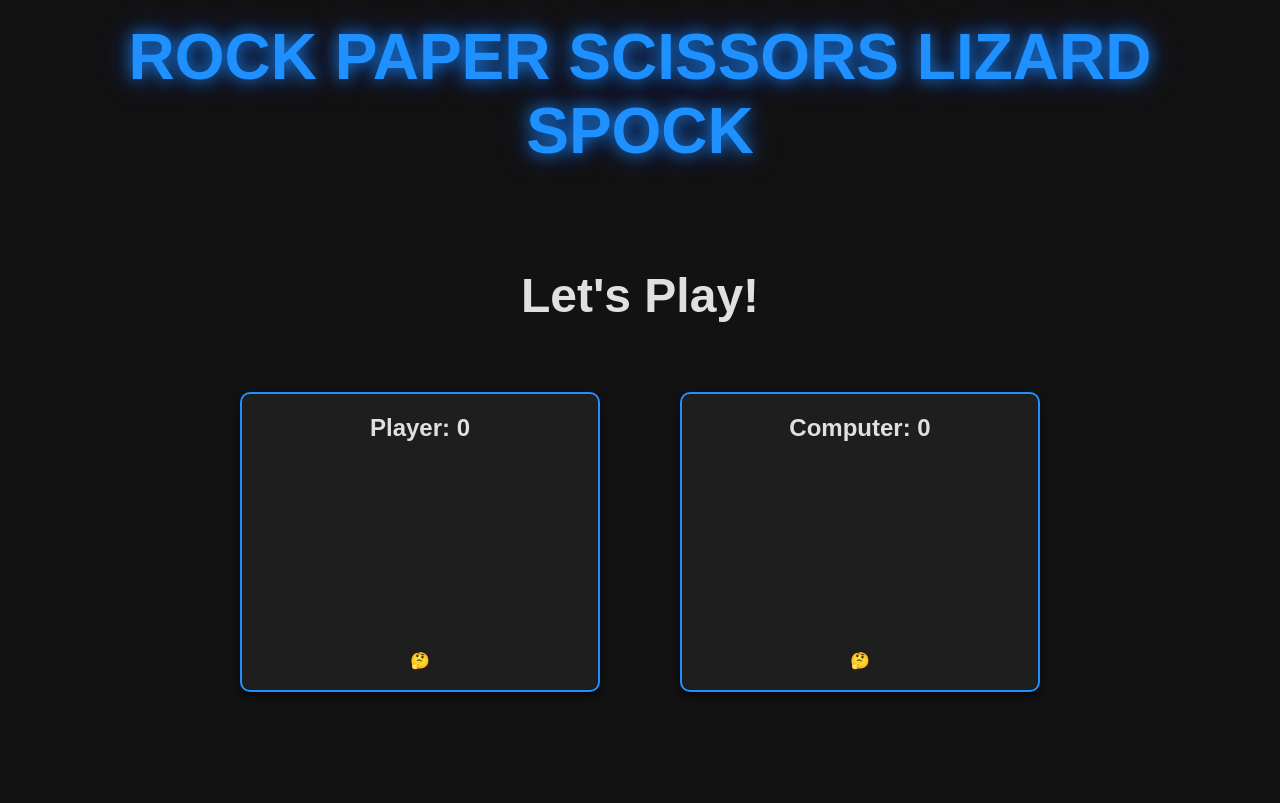
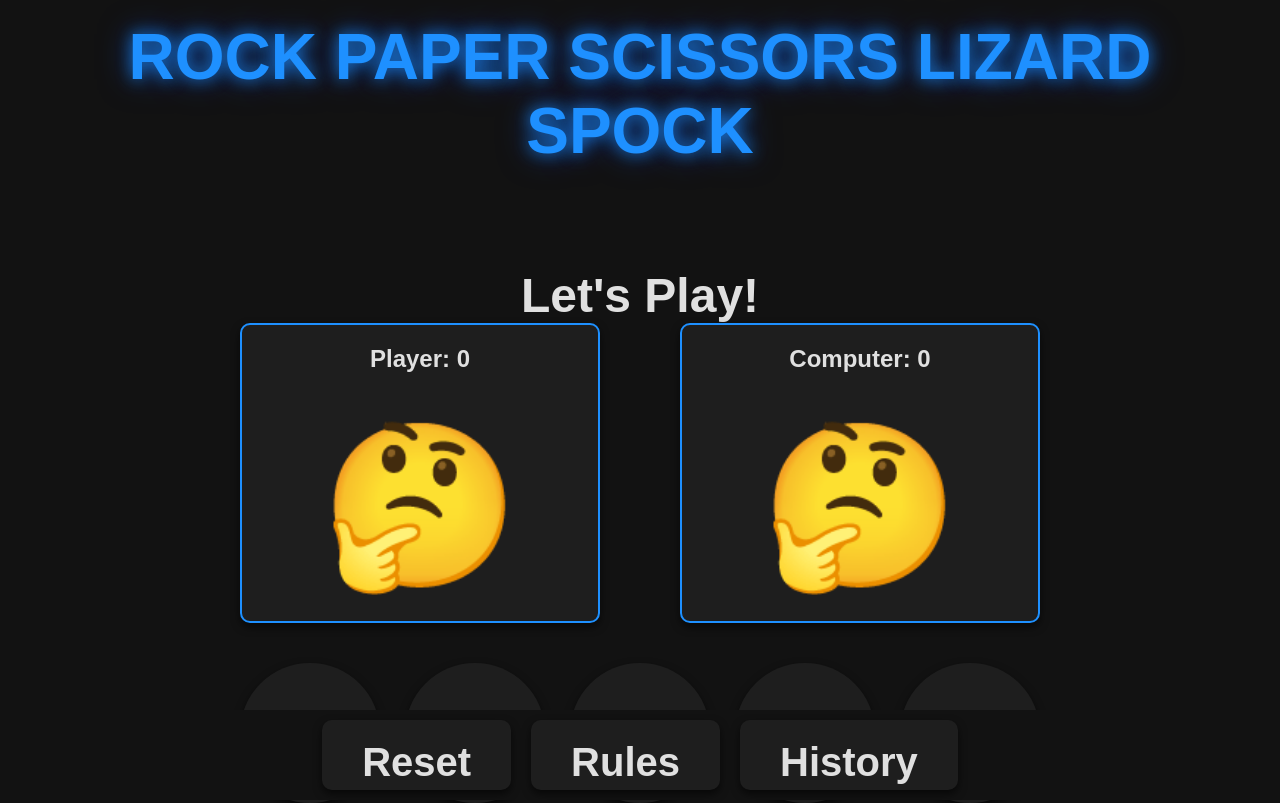
Before and after one commit to PaulD95-git/RPSLS, a plain HTML site: page index.html in a window 1280 px wide. Drawn offline with Linux system fonts and the light colour scheme; files that its build step writes are made by us from their sources.

Commit message:
Added choice buttons and bottom buttons HTML/CSS

```diff
--- a/assets/css/style.css
+++ b/assets/css/style.css
@@ -134,3 +134,91 @@ h1 {
     color: #e0e0e0;
     margin-bottom: 20px;
 }
+
+/* Choice Display Styling */
+.choice-display {
+    font-size: 10rem;
+    color: #1e90ff;
+    text-align: center;
+}
+
+/* Buttons Styling */
+#buttons {
+    display: flex;
+    justify-content: center;
+    flex-wrap: wrap;
+    gap: 25px;
+    margin-top: 20px;
+}
+
+.choice-button {
+    font-size: 2rem;
+    font-weight: bold;
+    width: 140px;
+    height: 140px;
+    border: none;
+    border-radius: 50%;
+    background-color: #1e1e1e;
+    color: #e0e0e0;
+    cursor: pointer;
+    transition: transform 0.3s ease, box-shadow 0.3s ease;
+    display: flex;
+    justify-content: center;
+    align-items: center;
+    box-shadow: 0 4px 8px rgba(0, 0, 0, 0.6);
+}
+
+/* Hover Effect */
+.choice-button:hover {
+    transform: scale(1.1);
+    box-shadow: 0 8px 16px rgba(30, 144, 255, 0.8);
+    background-color: #1e90ff;
+    color: #121212;
+}
+
+/* Active Effect */
+.choice-button:active {
+    transform: scale(0.95);
+}
+
+/* Reset and Rules Buttons */
+#resetButton, #rulesButton, #historyButton {
+    font-size: 2.5rem;
+    font-weight: bold;
+    padding: 20px 40px;
+    border: none;
+    border-radius: 10px;
+    cursor: pointer;
+    background-color: #1e1e1e;
+    color: #e0e0e0;
+    transition: background-color 0.3s ease, color 0.3s ease;
+    box-shadow: 0 4px 8px rgba(0, 0, 0, 0.6);
+    height: 70px;
+    width: auto; /* Ensure it does not have a fixed width */
+}
+
+/* Hover Effects for Bottom Buttons */
+#resetButton:hover, #rulesButton:hover, #historyButton:hover {
+    background-color: #1e90ff;
+    color: #121212;
+}
+
+/* Active Effect for Bottom Buttons */
+#resetButton:active, #rulesButton:active, #historyButton:active {
+    transform: scale(0.95);
+}
+
+/* Flexbox Layout for Bottom Buttons */
+.bottom-buttons {
+    display: flex;
+    justify-content: center; /* Center all buttons horizontally */
+    gap: 20px; /* Add spacing between buttons */
+    align-items: center;
+    width: 100%;
+    padding: 10px 50px;
+    position: fixed;
+    bottom: 0;
+    left: 0;
+    right: 0;
+    background-color: #121212;
+}
--- a/index.html
+++ b/index.html
@@ -4,7 +4,7 @@
     <meta charset="UTF-8">
     <meta name="viewport" content="width=device-width, initial-scale=1.0">
     <title>Rock Paper Scissors Lizard Spock</title>
-    <link rel="stylesheet" href="style.css">
+    <link rel="stylesheet" href="assets/css/style.css">
 </head>
 <body>
     <!-- Main Game Title -->
@@ -28,3 +28,20 @@
                 <div id="computerDisplay" class="choice-display">🤔</div> <!-- Computer's current choice -->
             </div>
         </div>
+
+         <!-- Choice Buttons for Player -->
+         <div id="buttons">
+            <button class="choice-button" id="rock">👊</button>  <!-- Rock button -->
+            <button class="choice-button" id="paper">📄</button> <!-- Paper button -->
+            <button class="choice-button" id="scissors">✂️</button> <!-- Scissors button -->
+            <button class="choice-button" id="lizard">🦎</button> <!-- Lizard button -->
+            <button class="choice-button" id="spock">🖖</button> <!-- Spock button -->
+        </div>
+    </div>
+
+    <!-- Bottom Action Buttons -->
+    <div class="bottom-buttons">
+        <button id="resetButton">Reset</button> <!-- Button to reset the game -->
+        <button id="rulesButton">Rules</button> <!-- Button to display game rules -->
+        <button id="historyButton">History</button> <!-- Button to view game history -->
+    </div>
```
